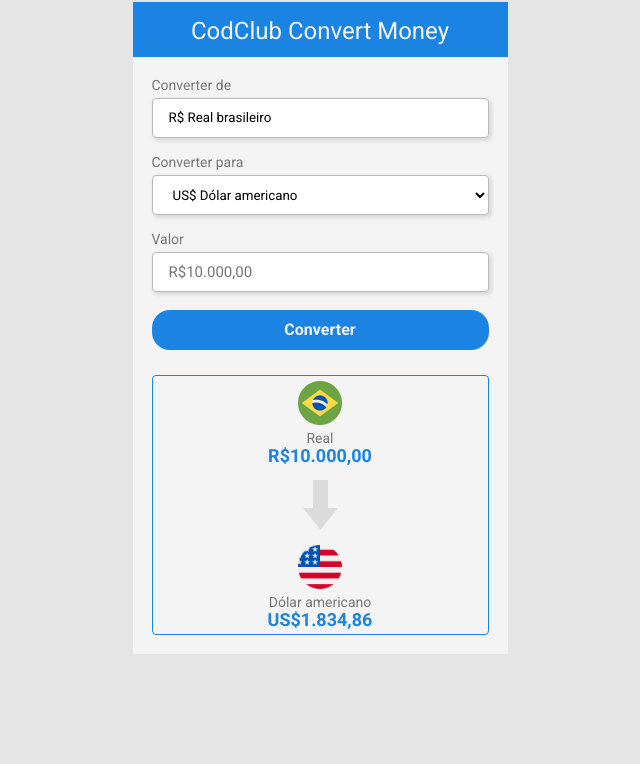
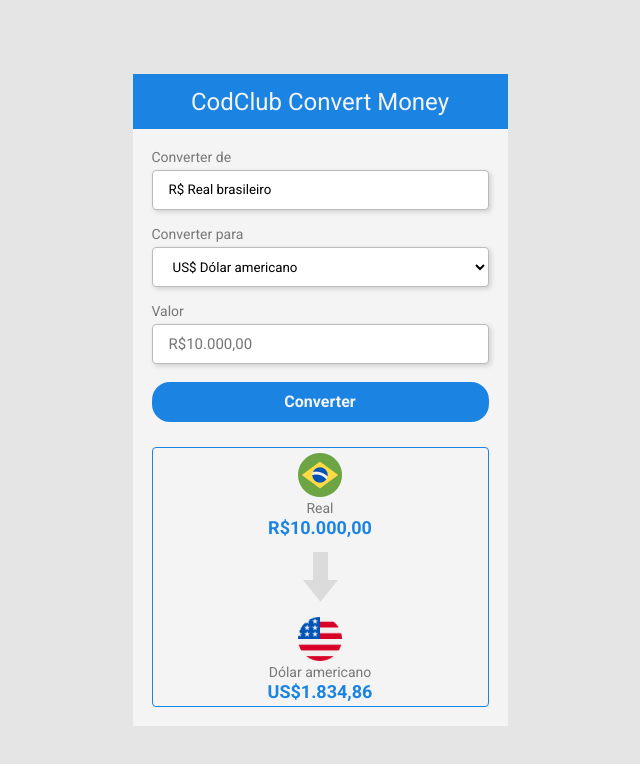
Before and after one commit to larissasn/CodClub-Convert-Money, a plain HTML site: page index.html in a window 1280 px wide. Shown: the whole page, without its empty margins (320-960 px from the left). Drawn offline with Linux system fonts and the light colour scheme.

Commit message:
Third commit- Alignment with display-box

```diff
--- a/assets/styles.css
+++ b/assets/styles.css
@@ -10,25 +10,30 @@
 
 body {
     background: #E5E5E5;
+    display: flex;
+    justify-content: center;
+    align-items: center;
+    height: 100vh;
 }
 
 .container {
     width: 375px;
     background-color: #F4F4F4;
-    margin: 0 auto;
-    margin-top: 2px;
+
 }
 
 header {
     background-color: #1B83E2;
     height: 55px;
+    display: flex;
+    justify-content: center;
+    align-items: center;
 }
 
 h1 {
     font-size: 24px;
     color: #F4F4F4;
-    text-align: center;
-    padding: 20px;
+
 }
 
 main {
@@ -97,11 +102,18 @@ button:active {
 section {
     border: 1px solid #1B83E2;
     border-radius: 4px;
+    display: flex;
+    flex-direction: column;
+    align-items: center;
+    gap: 10px;
 }
 
 .currency-container {
-    text-align: center;
     padding: 5px;
+    display: flex;
+    flex-direction: column;
+    align-items: center;
+    gap: 2px;
 }
 
 .currency-name {
@@ -116,8 +128,3 @@ section {
     font-size: 18px;
     color: #1B83E2;
 }
-
-.arrow-img{
-    margin: 10px auto;
-    display: block;
-}
```
